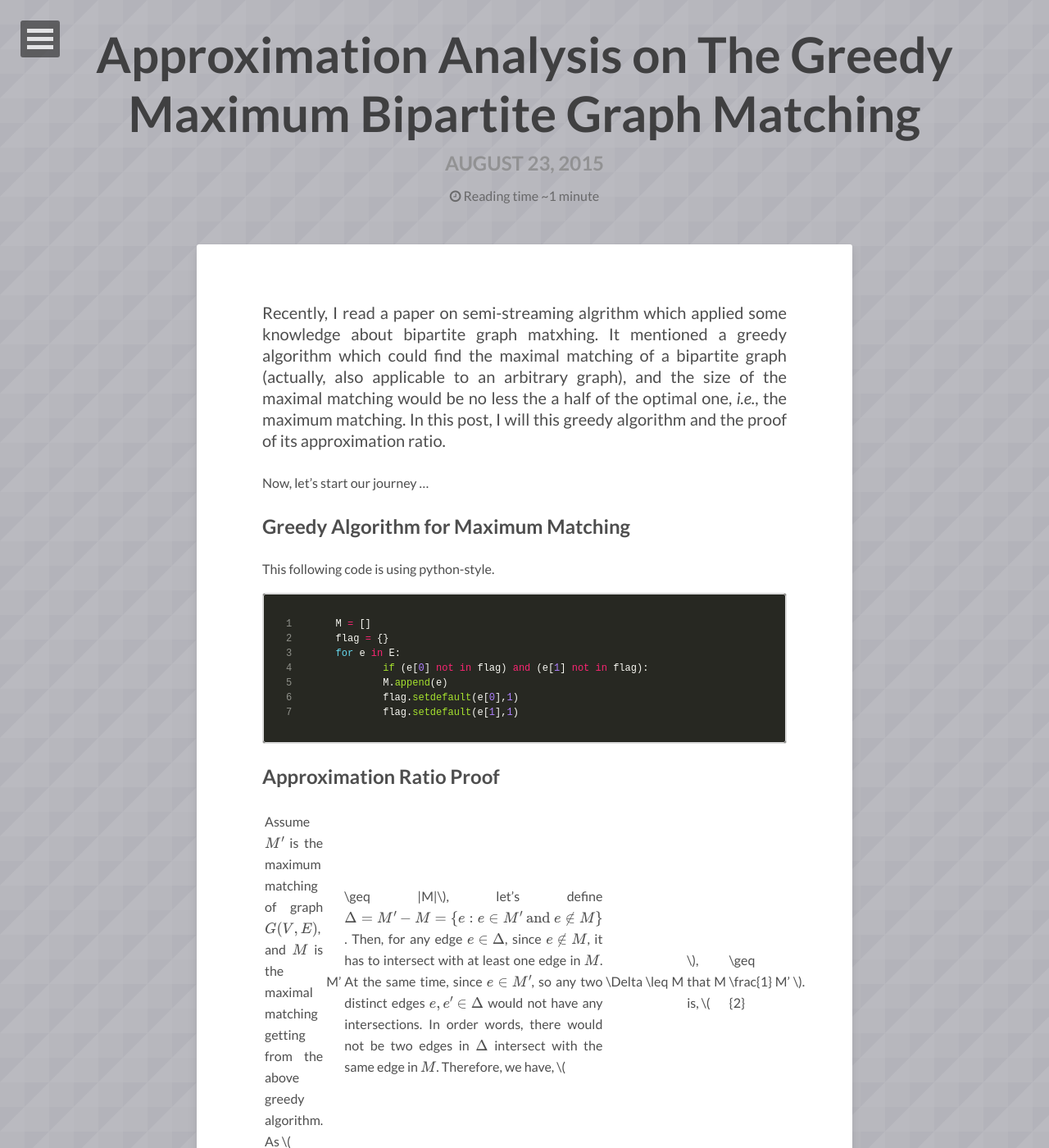
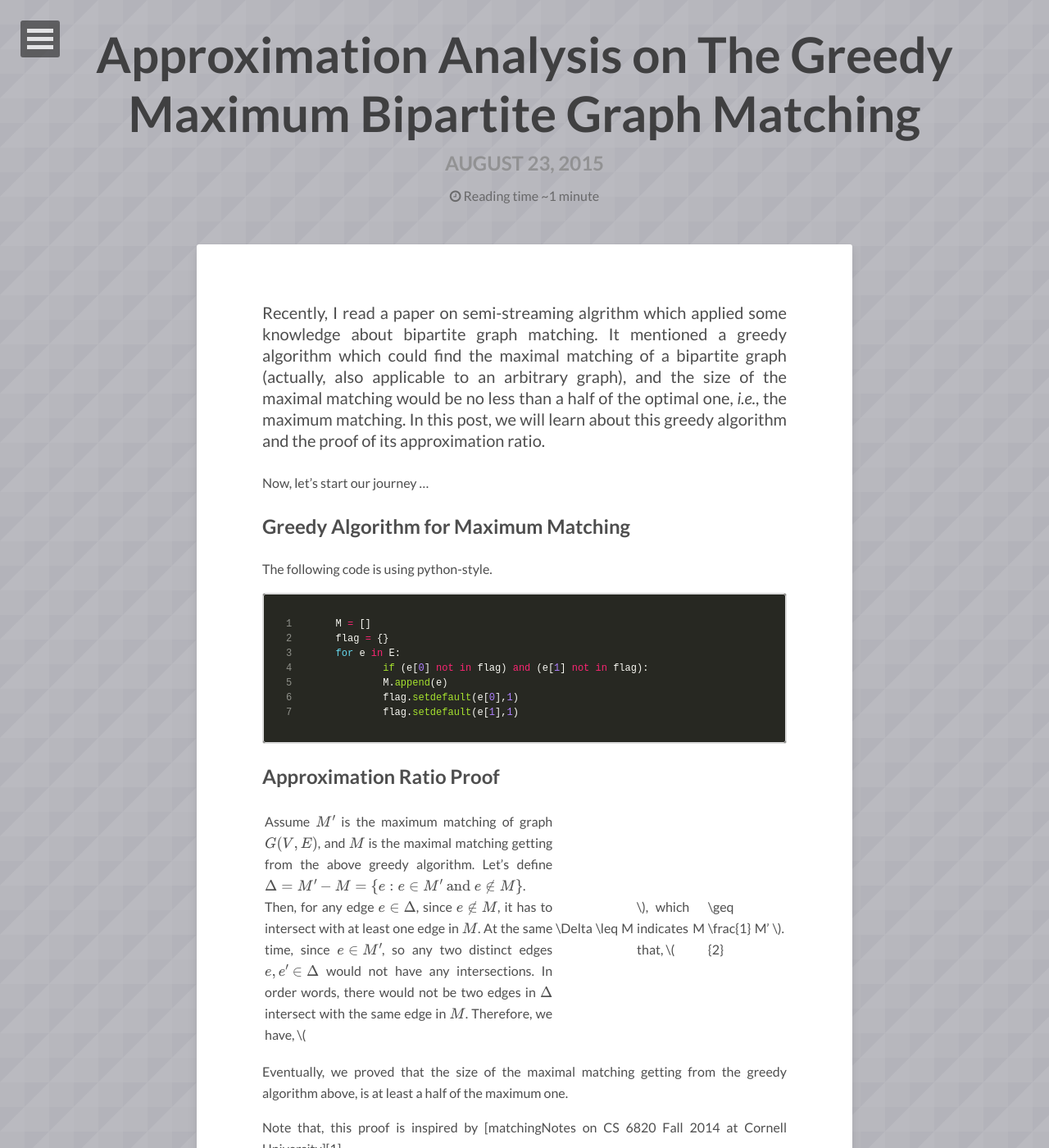
Before and after one commit to xlong88/xlong88.github.io, a Jekyll site: the page built from _posts/2015-8-23-greedy-algorithm-for-maximum-matching.md, in a window 1280 px wide and 1400 px high. Shown: the whole window at 82% size. Built offline with Jekyll 4.4.1, drawn with Linux system fonts in a browser that asks for light colours; nearby versions of some CDN libraries; Markdown is read by kramdown in place of the engine named in the settings; formulas are drawn with MathJax 3; comment, search, counter and statistics services are not loaded; some of the changed text lies outside the part shown.

Commit message:
test upload

````diff
--- a/_posts/2015-8-23-greedy-algorithm-for-maximum-matching.md
+++ b/_posts/2015-8-23-greedy-algorithm-for-maximum-matching.md
@@ -7,13 +7,13 @@ image:
   background: triangular.png
 ---
 
-Recently, I read a paper on semi-streaming algrithm which applied some knowledge about bipartite graph matxhing. It mentioned a greedy algorithm which could find the maximal matching of a bipartite graph (actually, also applicable to an arbitrary graph), and the size of the maximal matching would be no less the a half of the optimal one, _i.e._, the maximum matching. In this post, I will this greedy algorithm and the proof of its approximation ratio.
+Recently, I read a paper on semi-streaming algrithm which applied some knowledge about bipartite graph matching. It mentioned a greedy algorithm which could find the maximal matching of a bipartite graph (actually, also applicable to an arbitrary graph), and the size of the maximal matching would be no less than a half of the optimal one, _i.e._, the maximum matching. In this post, we will learn about this greedy algorithm and the proof of its approximation ratio.
 
 
 Now, let's start our journey ...
 
 ## Greedy Algorithm for Maximum Matching
-This following code is using python-style.
+The following code is using python-style.
 
 ```python
 M = []
@@ -27,6 +27,12 @@ for e in E:
 
 ## Approximation Ratio Proof
 
-Assume \\(M'\\) is the maximum matching of graph \\(G(V,E)\\), and \\(M\\) is the maximal matching getting from the above greedy algorithm. As \\(|M'| \geq \|M\|\\), let's define \\(\Delta = M' - M = \\{e:e \in M'\mbox{ and } e\notin M\\}\\). Then, for any edge \\(e \in \Delta\\), since \\(e \notin M\\), it has to intersect with at least one edge in \\(M\\). At the same time, since \\(e \in M'\\), so any two distinct edges \\(e,e' \in \Delta\\) would not have any intersections. In order words, there would not be two edges in \\(\Delta\\) intersect with the same edge in \\(M\\). Therefore, we have, \\(|\Delta|\leq |M|\\), that is, \\(|M| \geq \frac{1}{2}|M'|\\).
+Assume \\(M'\\) is the maximum matching of graph \\(G(V,E)\\), and \\(M\\) is the maximal matching getting from the above greedy algorithm. Let's define \\(\Delta = M' - M = \\{e:e \in M'\mbox{ and } e\notin M\\}\\). Then, for any edge \\(e \in \Delta\\), since \\(e \notin M\\), it has to intersect with at least one edge in \\(M\\). At the same time, since \\(e \in M'\\), so any two distinct edges \\(e,e' \in \Delta\\) would not have any intersections. In order words, there would not be two edges in \\(\Delta\\) intersect with the same edge in \\(M\\). Therefore, we have, \\(|\Delta|\leq |M|\\), which indicates that, \\(|M| \geq \frac{1}{2}|M'|\\).
 
 Eventually, we proved that the size of the maximal matching getting from the greedy algorithm above, is at least a half of the maximum one.
+
+
+
+Note that, this proof is inspired by [matchingNotes on CS 6820 Fall 2014 at Cornell University][1]
+
+[1] http://www.cs.cornell.edu/Courses/cs6820/2014fa/matchingNotes.pdf
````
